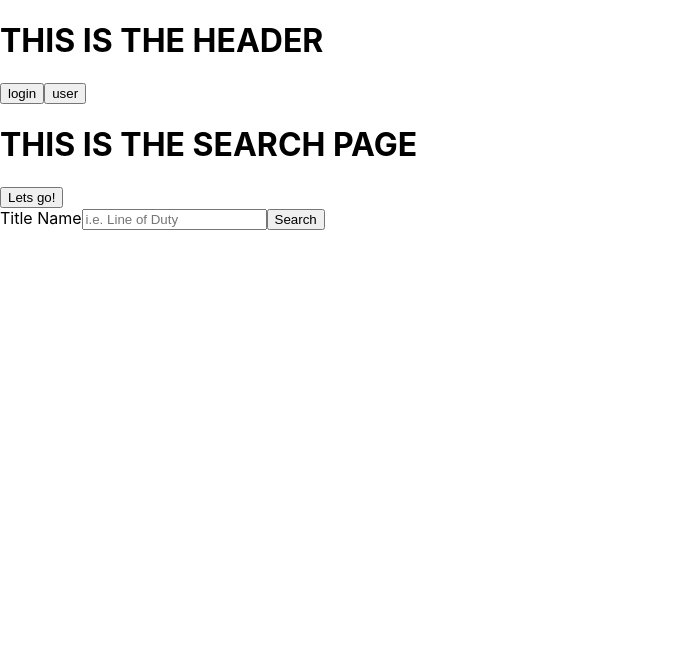
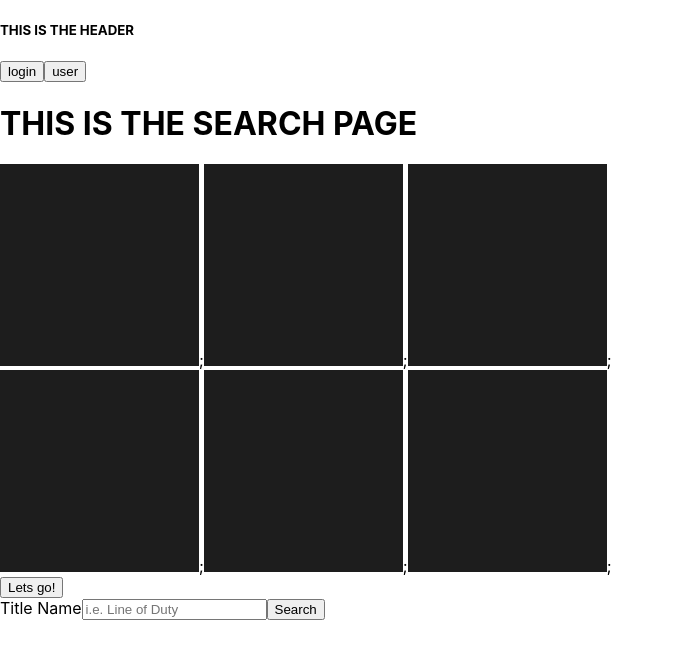
Before and after one commit to WebDevBrum/cushion-roulette, a React (Create React App) app: page /search in a window 1280 px wide. Shown: the top 658 px of the page, without its empty margins (0-674 px from the left). Built offline with nearby package versions, Linux system fonts and the light colour scheme; the HTML template or start-up script is replaced by a standard one.

Commit message:
work on selection grid styling

```diff
--- a/src/Search.js
+++ b/src/Search.js
@@ -2,6 +2,7 @@ import React from "react";
 import { Link } from "react-router-dom";
 import Header from "./components/Header";
 import SearchTitles from "./components/SearchTitles";
+import Selections from "./components/Selections";
 
 // STATE SHOULD CLEAR ON RENDER HERE
 
@@ -10,6 +11,7 @@ function Search(props) {
     <>
       <Header config={{ button1: "login", button2: "user" }} />
       <h1>THIS IS THE SEARCH PAGE</h1>
+      <Selections />
       <Link to="/roulette">
         <button type="button">Lets go!</button>
       </Link>
--- a/src/components/Header.js
+++ b/src/components/Header.js
@@ -6,15 +6,15 @@ import { Link } from "react-router-dom";
 function Header(props) {
   const { button1, button2 } = props.config;
   return (
-    <>
-      <h1>THIS IS THE HEADER</h1>
+    <div className="header">
+      <h5>THIS IS THE HEADER</h5>
       <Link to={`/${button1}`}>
         <button type="button">{button1}</button>
       </Link>
       <Link to={`/${button2}`}>
         <button type="button">{button2}</button>
       </Link>
-    </>
+    </div>
   );
 }
 
--- /dev/null
+++ b/src/components/Selections.js
@@ -0,0 +1,22 @@
+import React from "react";
+import tileImage from "../images/tileImage.jpeg";
+
+// Remember image will eventually be imported from state so this blank needs to be moved to state
+function Selections() {
+  return (
+    <div className="tile-grid">
+      <div className="tiles-left">
+        <img className="tileImage" src={tileImage} alt="empty tile" />;
+        <img className="tileImage" src={tileImage} alt="empty tile" />;
+        <img className="tileImage" src={tileImage} alt="empty tile" />;
+      </div>
+      <div className="tiles-right">
+        <img className="tileImage" src={tileImage} alt="empty tile" />;
+        <img className="tileImage" src={tileImage} alt="empty tile" />;
+        <img className="tileImage" src={tileImage} alt="empty tile" />;
+      </div>
+    </div>
+  );
+}
+
+export default Selections;
--- a/src/style.css
+++ b/src/style.css
@@ -20,6 +20,37 @@ p {
 small {
   font-size: 1.2rem;
 }
+
+.header {
+  background-color: #1D1D1D;
+  color: #FFF;
+  text-align: center;
+  margin-top: 0px;
+  padding: 25px 0;
+  font-size: 72px;
+}
+
+.tile-grid {
+  display: flex;
+
+}
+.tiles-left {
+  display: flex;
+  flex-direction: column;
+}
+
+.tiles-right {
+  display: flex;
+  flex-direction: column;
+}
+
+.tileImage {
+  height: 200px;
+  width: 200px;
+  margin-left: 10px;
+
+}
+
 
 .container {
   margin: 0 auto;
```
Also changed, not shown: src/images/tileImage.jpeg (added).
